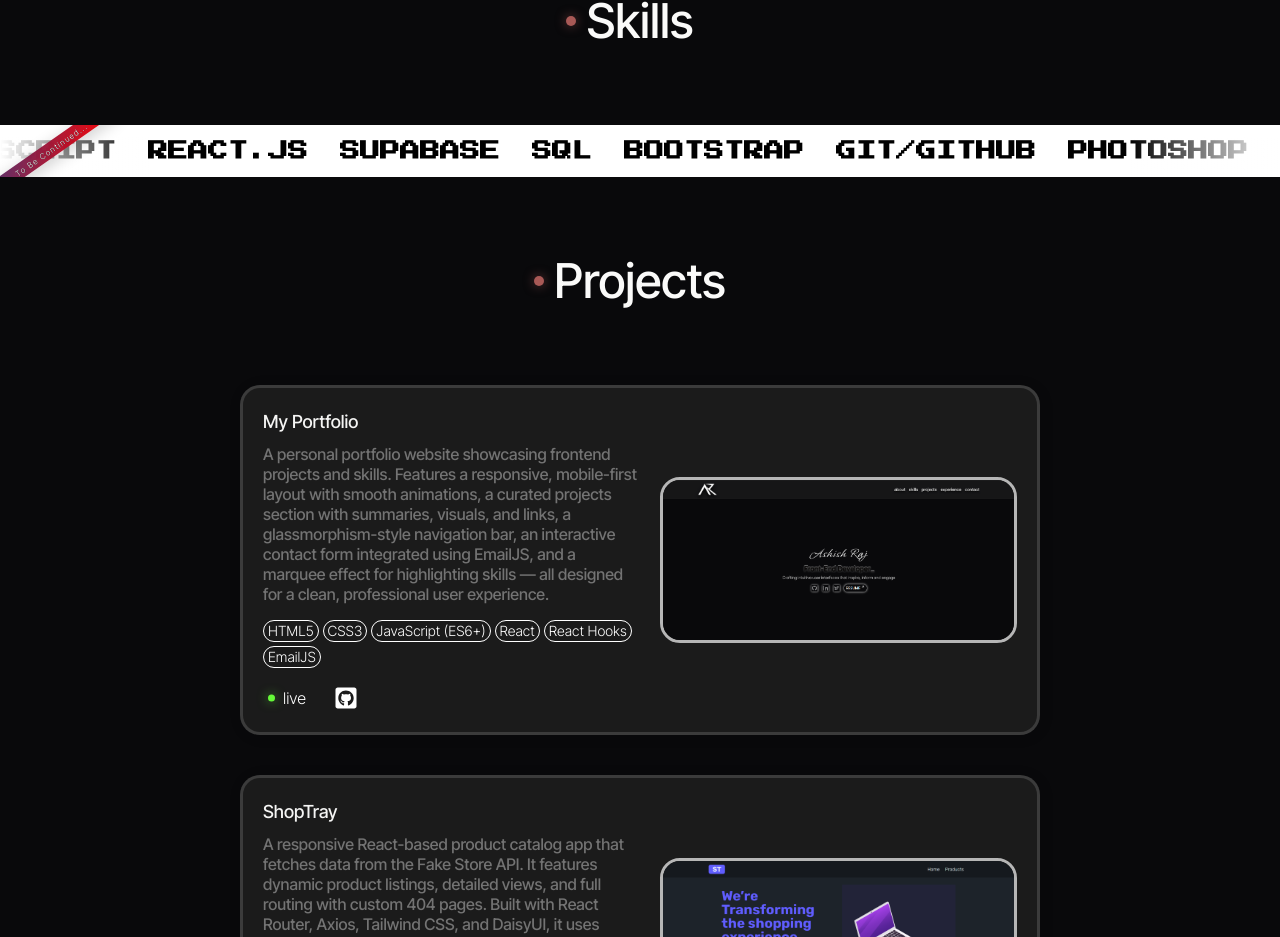
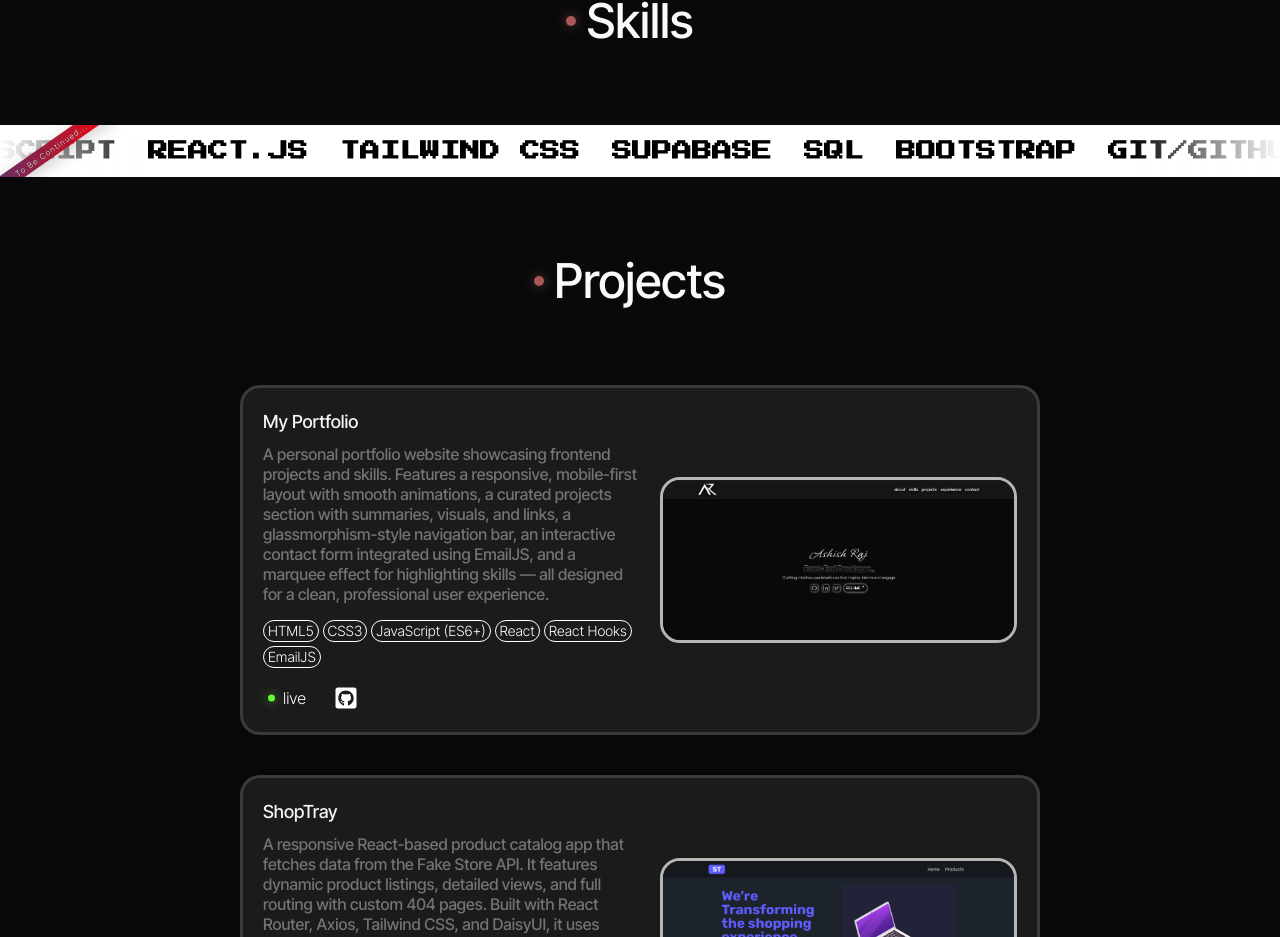
Before and after one commit to ashishraj-dev/personal-portfolio-v2, a React (Vite) app: page / in a window 1280 px wide. Shown: the part 883-1820 px from the top of the page. Built offline with nearby package versions, Linux system fonts and the light colour scheme; a web font is replaced by a local one.

Commit message:
updated skills

```diff
--- a/src/components/Skills.jsx
+++ b/src/components/Skills.jsx
@@ -22,6 +22,7 @@ const Skills = () => {
             <span>CSS3</span>
             <span>JavaScript</span>
             <span>React.js</span>
+            <span>Tailwind CSS</span>
             <span>Supabase</span>
             <span>Sql</span>
             <span>Bootstrap</span>
```
